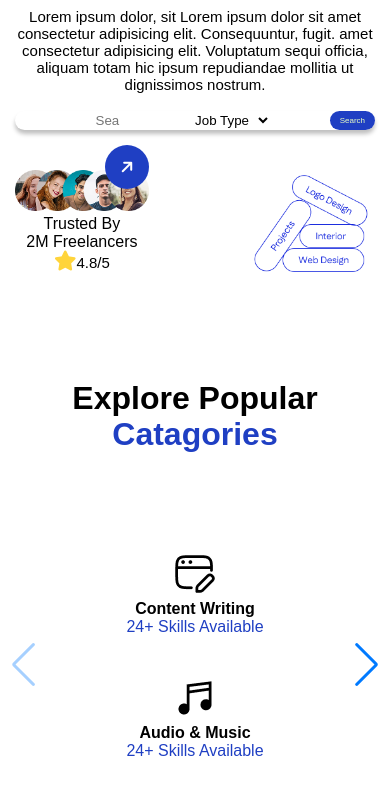
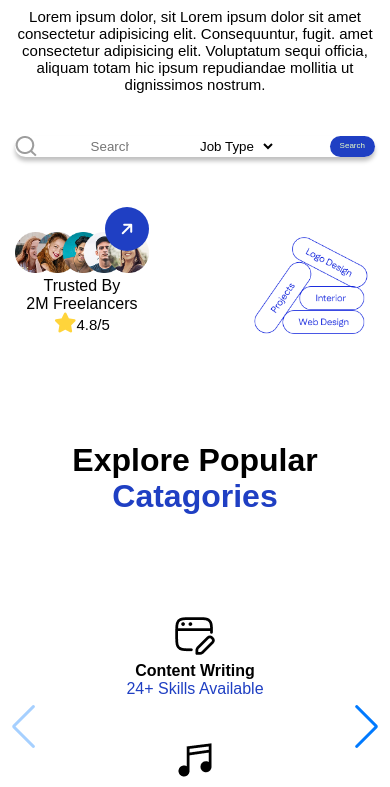
Before and after one commit to Spobby9/Finder-Freelance-Website, a plain HTML site: page index.html in a window 390 px wide. Shown: the part 672-1459 px from the top of the page. Drawn offline with nearby package versions, Linux system fonts and the light colour scheme; files whose address does not match are found by name; a web font is replaced by a local one.

Commit message:
mnor modification

```diff
--- a/style.css
+++ b/style.css
@@ -124,12 +124,12 @@ padding : 16px 32px;
 .hero-section{position: relative;
 z-index: 0;}
 
-.hero-section .search-box{
+.hero-section .search-box{ margin-top: 25px;
    width: 100%;
     display: flex;
 
     justify-content: space-between;
-    margin: 0 0;
+
     border-radius: 31px;
     box-shadow : 0px 4px 4px rgba(0, 0, 0, 0.25);
   margin-bottom: 61px;
@@ -512,7 +512,8 @@ padding-top: 54px;}
 .footer-icon-container > div:nth-child(1) {display: flex;justify-content: center;}
 
 .footer-icon-container > div:nth-child(2) {margin-bottom:20px ; justify-content: center;}
-.footer-icon-link {margin-bottom: 20px; display: flex; justify-content: center;}
+/* .footer-icon-link {margin-bottom: 20px; display: flex; justify-content: center;} */
+.footer-icon-link {margin: 0 auto;}
 .footer-icon-link ul li a{margin: 0;padding: 0;}
 .footer-icon{gap: 30px;}
 .header-btn{text-align: center;}
@@ -528,6 +529,7 @@ padding-top: 54px;}
 
 /* ✅ For ≤ 768px (Large Mobile / Small Tablet) */
 @media (max-width: 768px) {.container{max-width:578px ;}
+.hero-section .search-box {margin-bottom: 45px;}
 .search-box .cmn-btn2{padding : 10px 20px; font-size: 8px;}
 .cmn-btn2{padding : 10px 20px; font-size: 12px;}
 
@@ -602,9 +604,9 @@ padding-top: 54px;}
   .explore-section-card {background-position: center -70px;}
   .explore-section-card{min-height: 350px;}
    .explore-section-card p{font-size: 5px; max-width: 100px; margin: 0 auto; padding-bottom: 5px;}
-   .search-box input{width: 5ch;;}
+   .search-box input{width: 7ch;;}
    .search-box .cmn-btn2{padding : 5px 10px; font-size: 8px;}
-   .search-box figure img{display: none;}
+  .hero-section .search-box figure {padding-left: 0px;}
    .search-box {display: flex;
   justify-content: flex-start;}
 
```
